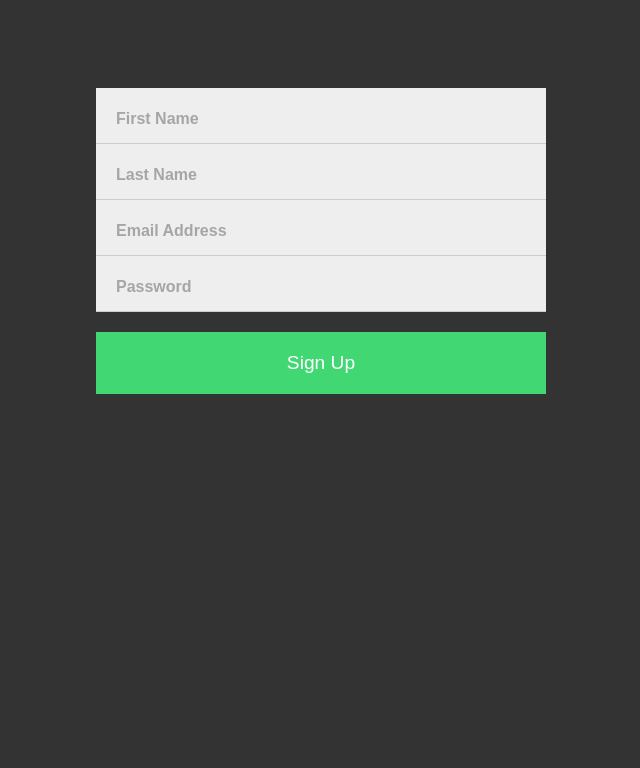
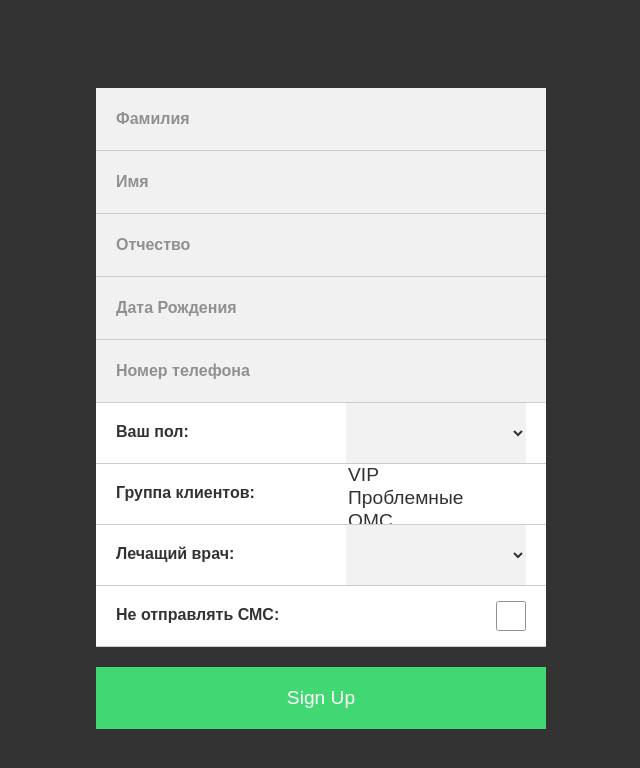
Before and after one commit to fedor11235/form-vuelidate, a Vue app: page / in a window 1280 px wide. Shown: the top 768 px of the page, without its empty margins (319-959 px from the left). Built offline with nearby package versions, Linux system fonts and the light colour scheme.

Commit message:
Completed layout of the margins

```diff
--- a/src/components/CreateClient.vue
+++ b/src/components/CreateClient.vue
@@ -1,30 +1,63 @@
 <template>
-<form action="#0">
+<form>
+
+  <div>
+    <input type="text" id="last_name" name="last_name" required placeholder=" " />
+    <label for="last_name">Фамилия</label>
+  </div>
 
   <div>
     <input type="text" id="first_name" name="first_name" required placeholder=" " />
-    <label for="first_name">First Name</label>
+    <label for="first_name">Имя</label>
   </div>
 
   <div>
-    <input type="text" id="last_name" name="last_name" required placeholder=" " />
-    <label for="last_name">Last Name</label>
+    <input type="text" id="patronymic" name="patronymic" required placeholder=" " />
+    <label for="patronymic">Отчество</label>
   </div>
 
   <div>
-    <input type="email" id="email" name="email" required placeholder=" " />
-    <label for="email">Email Address</label>
-    <div class="requirements">
-      Must be a valid email address.
-    </div>
+    <input type="text" id="date" name="date" required placeholder=" " />
+    <label for="date">Дата Рождения</label>
   </div>
 
   <div>
-    <input type="password" id="password" name="password" required placeholder=" " pattern="(?=.*\d)(?=.*[a-z])(?=.*[A-Z]).{6,}" />
-    <label for="password">Password</label>
-    <div class="requirements">
-      Your password must be at least 6 characters as well as contain at least one uppercase, one lowercase, and one number.
-    </div>
+    <input type="tale" id="tale" name="tale" required placeholder=" " />
+    <label for="tale">Номер телефона</label>
+  </div>
+
+  <div class="check">
+    <label for="gender">Ваш пол:</label>
+    <select class="select__input" name="gender">
+      <option disabled selected></option>
+      <option>Мужской</option>
+      <option>Женский</option>
+    </select>
+  </div>
+
+
+  <div class="check">
+    <label for="client-group">Группа клиентов:</label>
+    <select class="select__input" name="client-group" multiple >
+      <option>VIP</option>
+      <option>Проблемные</option>
+      <option>ОМС</option>
+    </select>
+  </div>
+
+  <div class="check">
+    <label for="doctor">Лечащий врач:</label>
+    <select class="select__input" name="doctor">
+      <option disabled selected></option>
+      <option>Иванов</option>
+      <option>Захаров</option>
+      <option>Чернышева</option>
+    </select>
+  </div>
+
+  <div class="check">
+    <label for="sms">Не отправлять СМС:</label>
+    <input class="check__input" type="checkbox" name="sms" required placeholder=" " />
   </div>
 
   <input type="submit" value="Sign Up" />
@@ -69,19 +102,24 @@ form
     border-bottom: 1px solid #ccc
 
     > label
-      opacity: 0.3
+      opacity: 0.4
       font-weight: bold
       position: absolute
       top: 22px
       left: 20px
 
-    > input[type="text"],
-    > input[type="email"],
-    > input[type="password"]
+    > input,
+      textarea
+        font-size: 1.2rem
+        padding: 20px 20px 20px 50px
+        opacity: 0.8
+
+    > input
       width: 100%
       border: 0
       padding: 20px 20px 20px 50px
       background: #eee
+
 
       &:focus
         outline: 0
@@ -127,6 +165,42 @@ form
     padding: 20px
     font-size: 1.2rem
 
+  .check
+    padding: 30px
+    background: white
+    >label
+      width: 100%
+      padding: 20px
+      opacity: 0.8
+      top:0
+      left:0
+
+    >.select__input
+      position: absolute
+      right: 20px
+      top: 0
+      width: 40%
+      height: 60px
+      border: none
+
+      &:focus
+        outline: none
+
+    >.select__input,
+      textarea
+        opacity: 0.8
+        font-size: 1.2rem
+
+
+    >.check__input
+      position: absolute
+      margin:0
+      right:20px
+      top: 15px
+      width: 30px
+      height: 30px
+
+
 *
   box-sizing: border-box
 </style>
```
